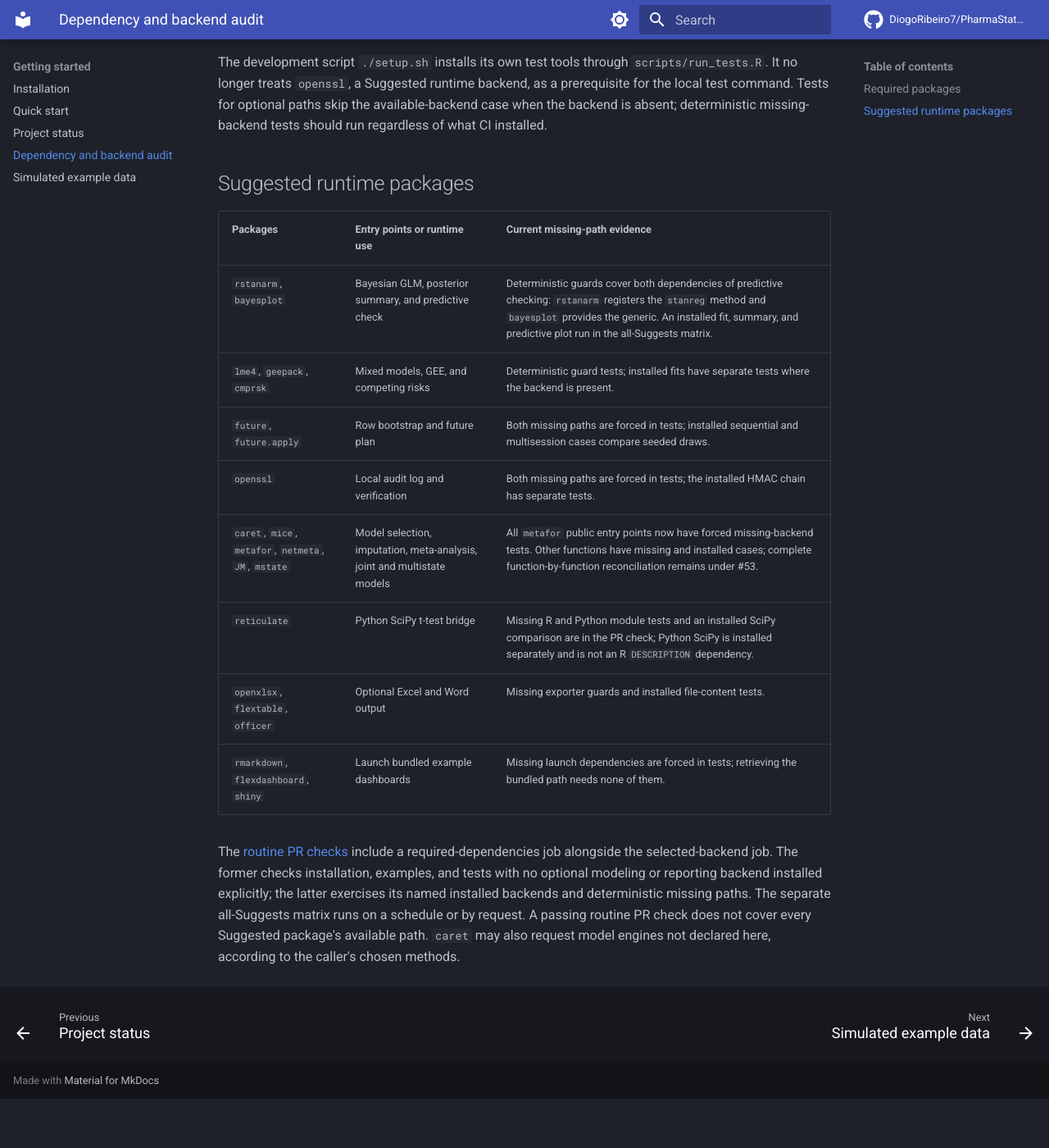
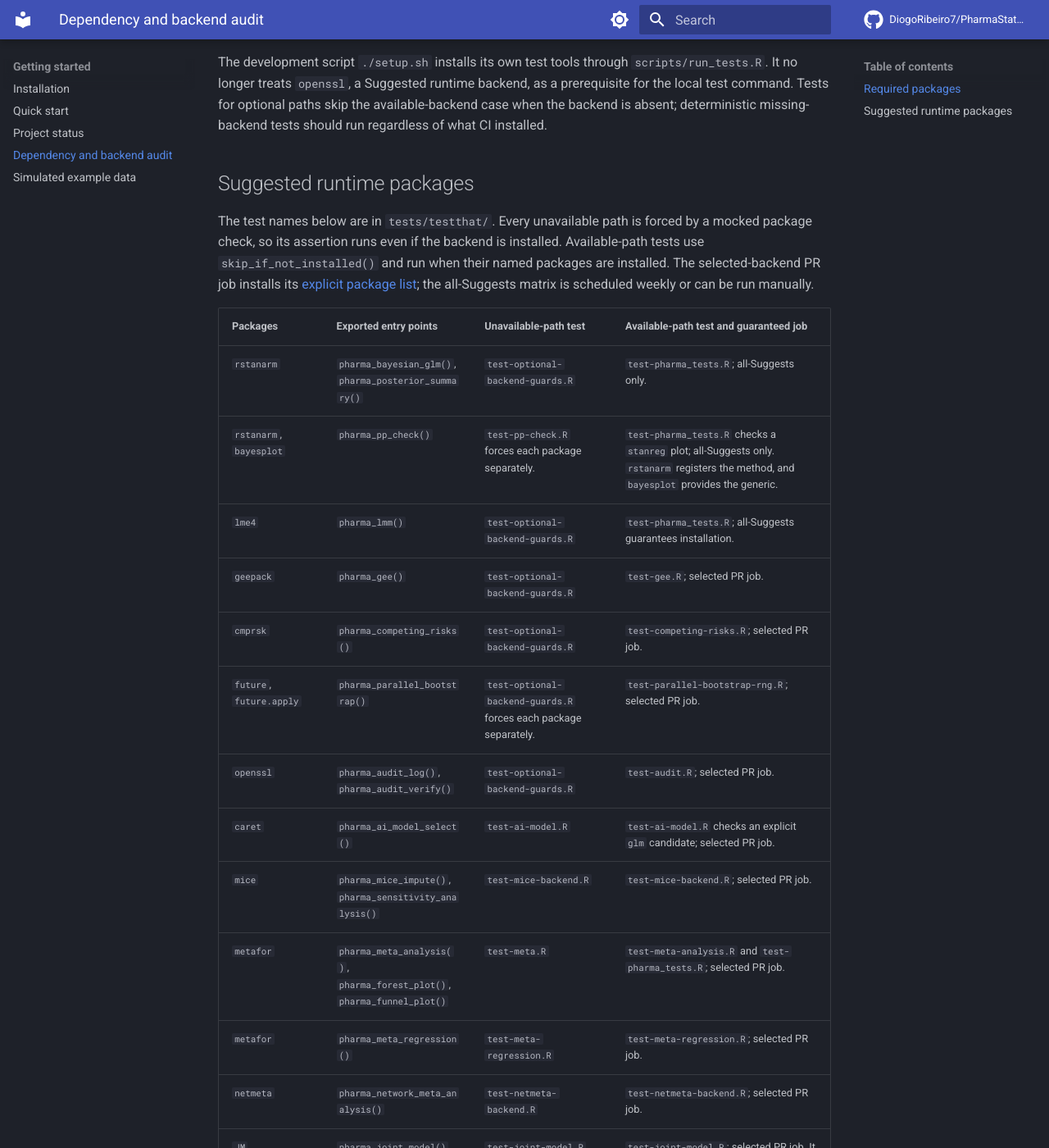
Before and after one commit to DiogoRibeiro7/PharmaStatsR, an MkDocs documentation site: the page built from docs/dependency-audit.md, in a window 1280 px wide and 1400 px high, scrolled down 588 px. Shown: the whole window at 82% size. Built offline with MkDocs 1.6.1 and Material for MkDocs 9.7.7, drawn with Linux system fonts in a browser that asks for light colours; comment, search, counter and statistics services are not loaded; before the commit the page ends 1928 px from its top, so only the background shows below that; some of the changed text lies outside the part shown.

Commit message:
Reconcile optional backend evidence and audit literal guards

```diff
--- a/docs/dependency-audit.md
+++ b/docs/dependency-audit.md
@@ -1,6 +1,6 @@
 # Dependency and optional backend audit
 
-Issue [#53](https://github.com/DiogoRibeiro7/PharmaStatsR/issues/53) tracks the remaining audit. `scripts/check_dependency_metadata.R` parses namespace-qualified calls in `R/` and rejects packages absent from `DESCRIPTION`; the package check runs it on every PR. This ledger also records runtime dependencies that are discovered by name rather than called with `pkg::fun`.
+Issue [#53](https://github.com/DiogoRibeiro7/PharmaStatsR/issues/53) tracks this audit. `scripts/check_dependency_metadata.R` checks namespace-qualified calls, literal `requireNamespace()` calls, and literal calls to `.pharma_require_optional()` against `DESCRIPTION` on every PR. The table below also records packages passed through variable-name guards, which the static check cannot infer.
 
 ## Required packages
 
@@ -13,15 +13,27 @@
 
 ## Suggested runtime packages
 
-| Packages | Entry points or runtime use | Current missing-path evidence |
-| --- | --- | --- |
-| `rstanarm`, `bayesplot` | Bayesian GLM, posterior summary, and predictive check | Deterministic guards cover both dependencies of predictive checking: `rstanarm` registers the `stanreg` method and `bayesplot` provides the generic. An installed fit, summary, and predictive plot run in the all-Suggests matrix. |
-| `lme4`, `geepack`, `cmprsk` | Mixed models, GEE, and competing risks | Deterministic guard tests; installed fits have separate tests where the backend is present. |
-| `future`, `future.apply` | Row bootstrap and future plan | Both missing paths are forced in tests; installed sequential and multisession cases compare seeded draws. |
-| `openssl` | Local audit log and verification | Both missing paths are forced in tests; the installed HMAC chain has separate tests. |
-| `caret`, `mice`, `metafor`, `netmeta`, `JM`, `mstate` | Model selection, imputation, meta-analysis, joint and multistate models | All `metafor` public entry points now have forced missing-backend tests. Other functions have missing and installed cases; complete function-by-function reconciliation remains under #53. |
-| `reticulate` | Python SciPy t-test bridge | Missing R and Python module tests and an installed SciPy comparison are in the PR check; Python SciPy is installed separately and is not an R `DESCRIPTION` dependency. |
-| `openxlsx`, `flextable`, `officer` | Optional Excel and Word output | Missing exporter guards and installed file-content tests. |
-| `rmarkdown`, `flexdashboard`, `shiny` | Launch bundled example dashboards | Missing launch dependencies are forced in tests; retrieving the bundled path needs none of them. |
+The test names below are in `tests/testthat/`. Every unavailable path is forced by a mocked package check, so its assertion runs even if the backend is installed. Available-path tests use `skip_if_not_installed()` and run when their named packages are installed. The selected-backend PR job installs its [explicit package list](development.md#package-checks); the all-Suggests matrix is scheduled weekly or can be run manually.
 
-The [routine PR checks](development.md#package-checks) include a required-dependencies job alongside the selected-backend job. The former checks installation, examples, and tests with no optional modeling or reporting backend installed explicitly; the latter exercises its named installed backends and deterministic missing paths. The separate all-Suggests matrix runs on a schedule or by request. A passing routine PR check does not cover every Suggested package's available path. `caret` may also request model engines not declared here, according to the caller's chosen methods.
+| Packages | Exported entry points | Unavailable-path test | Available-path test and guaranteed job |
+| --- | --- | --- | --- |
+| `rstanarm` | `pharma_bayesian_glm()`, `pharma_posterior_summary()` | `test-optional-backend-guards.R` | `test-pharma_tests.R`; all-Suggests only. |
+| `rstanarm`, `bayesplot` | `pharma_pp_check()` | `test-pp-check.R` forces each package separately. | `test-pharma_tests.R` checks a `stanreg` plot; all-Suggests only. `rstanarm` registers the method, and `bayesplot` provides the generic. |
+| `lme4` | `pharma_lmm()` | `test-optional-backend-guards.R` | `test-pharma_tests.R`; all-Suggests guarantees installation. |
+| `geepack` | `pharma_gee()` | `test-optional-backend-guards.R` | `test-gee.R`; selected PR job. |
+| `cmprsk` | `pharma_competing_risks()` | `test-optional-backend-guards.R` | `test-competing-risks.R`; selected PR job. |
+| `future`, `future.apply` | `pharma_parallel_bootstrap()` | `test-optional-backend-guards.R` forces each package separately. | `test-parallel-bootstrap-rng.R`; selected PR job. |
+| `openssl` | `pharma_audit_log()`, `pharma_audit_verify()` | `test-optional-backend-guards.R` | `test-audit.R`; selected PR job. |
+| `caret` | `pharma_ai_model_select()` | `test-ai-model.R` | `test-ai-model.R` checks an explicit `glm` candidate; selected PR job. |
+| `mice` | `pharma_mice_impute()`, `pharma_sensitivity_analysis()` | `test-mice-backend.R` | `test-mice-backend.R`; selected PR job. |
+| `metafor` | `pharma_meta_analysis()`, `pharma_forest_plot()`, `pharma_funnel_plot()` | `test-meta.R` | `test-meta-analysis.R` and `test-pharma_tests.R`; selected PR job. |
+| `metafor` | `pharma_meta_regression()` | `test-meta-regression.R` | `test-meta-regression.R`; selected PR job. |
+| `netmeta` | `pharma_network_meta_analysis()` | `test-netmeta-backend.R` | `test-netmeta-backend.R`; selected PR job. |
+| `JM` | `pharma_joint_model()` | `test-joint-model.R` | `test-joint-model.R`; selected PR job. It also checks the backend's attachment requirement. |
+| `mstate` | `pharma_multistate_model()` | `test-multistate-backend.R` | `test-multistate-backend.R`; selected PR job. |
+| `reticulate`; Python SciPy | `pharma_scipy_ttest()` | `test-scipy-bridge.R` forces missing R and Python modules separately. | `test-scipy-bridge.R`; selected PR job installs SciPy through Python 3.12. SciPy is not an R `DESCRIPTION` dependency. |
+| `openxlsx` | `pharma_report_table(file = "*.xlsx")` | `test-report-table.R` | `test-report-table.R` reads the saved workbook; selected PR job. |
+| `flextable`, `officer` | `pharma_report_table(file = "*.docx")` | `test-report-table.R` forces each package separately. | `test-report-table.R` inspects the saved document; selected PR job. |
+| `rmarkdown`, `flexdashboard`, `shiny` | `pharma_dashboard(launch = TRUE)`, `pharma_interim_dashboard(launch = TRUE)` | `test-dashboard.R` forces each package for both entry points. | `test-dashboard.R` checks path forwarding with the runner mocked; selected PR job. Retrieving a path with `launch = FALSE` needs none of these packages. |
+
+The [routine PR checks](development.md#package-checks) include a required-dependencies job and a selected-backend job. A green routine PR run does not establish the `rstanarm` or guaranteed `lme4` installed paths. The dashboard tests do not open an interactive Shiny server. Record an all-Suggests run on the candidate commit under [#58](https://github.com/DiogoRibeiro7/PharmaStatsR/issues/58) before treating the optional integration evidence as release-ready. `caret` may request additional model engines for methods other than the explicitly tested `glm` candidate.
```
Also changed, not shown: NEWS.md (+1 -0 lines), ROADMAP.md (+1 -1 lines), docs/development.md (+2 -2 lines), 1 other file.
